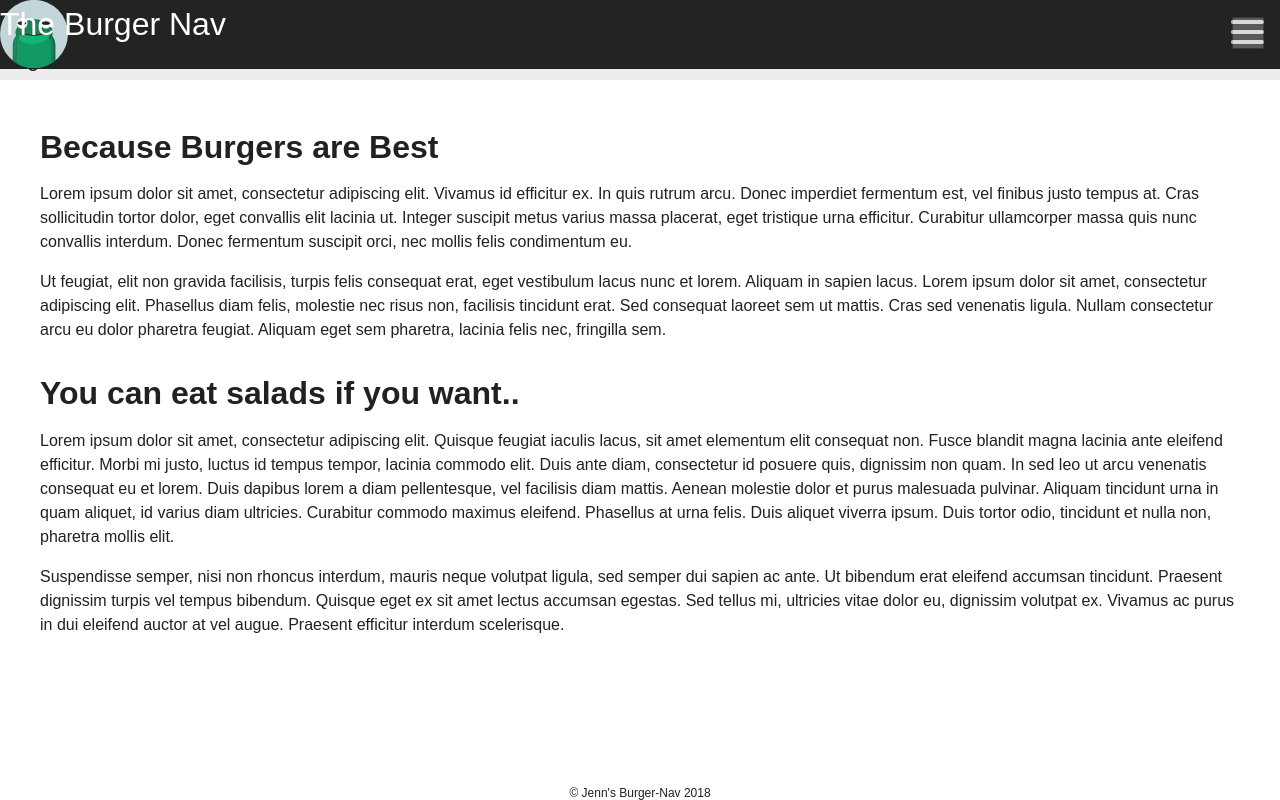
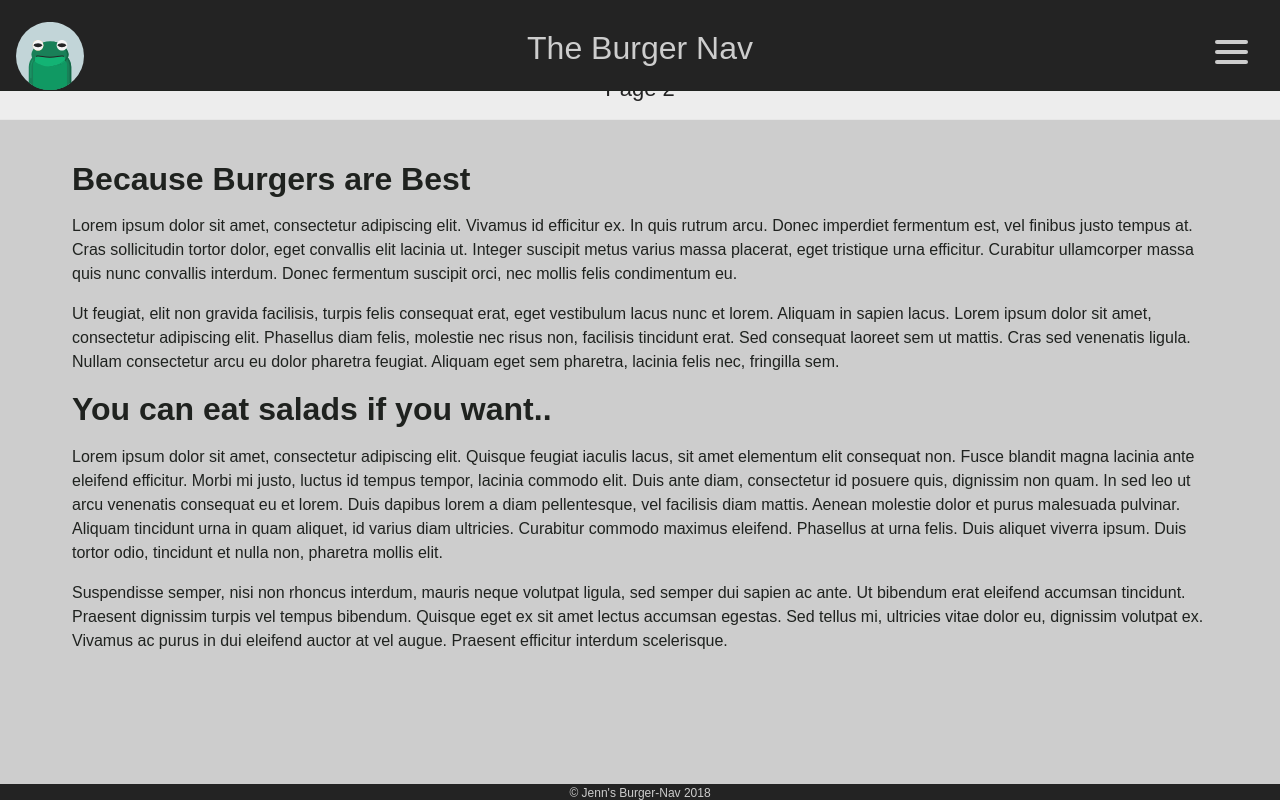
Before and after one commit to acl-devsign-winter-2018/burger-nav, a website built with webpack: page src/index.html in a window 1280 px wide. Built offline with nearby package versions, Linux system fonts and the light colour scheme; some packages are replaced by stand-ins of ours; files whose address does not match are found by name.

Commit message:
Burger nav is done

```diff
--- a/package.json
+++ b/package.json
@@ -11,7 +11,7 @@
     "start": "webpack-dev-server",
     "build": "webpack"
   },
-  "author": "Anwar Montasir",
+  "author": "Jennifer Elton based on Alchemy Code Labs template",
   "license": "ISC",
   "devDependencies": {
     "autoprefixer": "^7.2.4",
--- a/src/components/app/app.css
+++ b/src/components/app/app.css
@@ -14,13 +14,13 @@
 #main-content {grid-area: content;}
 #main-footer  {grid-area: footer;}
 
-h1 {font-size: 2.5em;}
+
 h2 {font-size: 2em;}
 h3 {font-size: 1.5em;}
 h4 {font-size: 1.25em;}
 small {font-size: .75em;}
 
-h1, h2, h3, h4 {
+h2, h3, h4 {
     line-height: 1.2;
     font-weight: 700;
     margin: 2rem 0 1rem;
@@ -30,7 +30,12 @@ p {
     margin-bottom: 1rem;
 }
 
-footer {
+#main-footer {
     text-align: center;
     padding: $contentPadding;
+    background-color: #232323;
 }
+
+small {
+    color: #CDCDCD;
+}
--- a/src/components/content/content.css
+++ b/src/components/content/content.css
@@ -28,7 +28,15 @@
 @media (min-width: 720px) {
     main {
         margin: 6rem 0 3rem;
-        article {animation: dropMain .35s ease-out;}
+        article {
+            animation: dropMain .35s ease-out;
+            h2 {
+                margin: 0 2rem 1rem;
+            }
+            p {
+               margin: 0 2rem 1rem;
+            }
+        }
     }
     @keyframes dropMain {
         0% {
--- a/src/components/header/header.css
+++ b/src/components/header/header.css
@@ -4,35 +4,44 @@
   position: relative;
 }
 
-.title {
-  color:white;
+h1 {
+  color:#CDCDCD;
+  padding-top: 1em;
+  display: flex;
+  align-items: auto;
   z-index: 5;
-  position: absolute;
+  margin: 0 auto;
+  font-size: 2em;
+  max-width: 60%;
+}
 
-  margin: auto;
-  font-size: 2em;
+#flex-header {
+  display: flex;
+  justify-content: space-around;
+  align-items: center;
+  text-align: center;
+
 }
 
 #logo {
   background: #232323;
+  display: flex;
   border-bottom: 1px solid ;
-  padding: $contentPadding;
+  padding-top: 3em;
+  padding-left: 2em;
   position: absolute;
   width: 100%;
   z-index: 2;
   img {width: 68px;}
 }
 
-body
-{
+body {
   margin: 0;
   padding: 0;
-  background: white;
+  background: #CDCDCD;
   color: #1f221f;
   font-family: "Avenir Next", "Avenir", sans-serif;
   }
-
-
 
  a {
   text-decoration: none;
@@ -40,13 +49,11 @@ body
   transition: color 0.3s ease;
 }
 
-a:hover
-{
-  color:#00b179 ;
+a:hover {
+  color:tomato ;
 }
 
-#menuToggle input
-{
+#menuToggle input {
   display: block;
   width: 40px;
   height: 32px;
@@ -54,13 +61,12 @@ a:hover
   top: 14px;
   right: 9px;
   cursor: pointer;
-  opacity: 0.25;
+  opacity: 0;
   z-index: 4;
   -webkit-touch-callout: none;
 }
 
-#menuToggle span
-{
+#menuToggle span {
   display: block;
   width: 33px;
   height: 4px;
@@ -71,7 +77,6 @@ a:hover
   z-index: 3;
   top: 20px;
   right: 1rem;
-   transform-origin: 4px 0px;
    transition: transform 0.5s cubic-bezier(0.77,0.2,0.05,1.0),
               background 0.5s cubic-bezier(0.77,0.2,0.05,1.0),
               opacity 0.55s ease;
@@ -79,50 +84,48 @@ a:hover
               &:nth-child(3) {transform: translate(0, 20px);}
 }
 
-#menuToggle input:checked ~ span
-{
-  opacity: 0;
-  transform: rotate(45deg) translate(-2px, -1px);
-  background: #232323;
+#menuToggle input:checked ~ span {
+  transform: rotate(45deg) translate(17px, 12px);
 }
 
-
-#menuToggle input:checked ~ span:nth-last-child(3)
-{
-  opacity: 0;
-  transform: rotate(0deg) scale(0.2, 0.2);
+#menuToggle input:checked ~ span:nth-last-child(3) {
+  transform: rotate(0deg) scale(0, 0);
+  background:#232323;
 }
 
-
-#menuToggle input:checked ~ span:nth-last-child(2)
-{
-  transform: rotate(-45deg) translate(0, -1px);
+#menuToggle input:checked ~ span:nth-last-child(2) {
+  transform: rotate(-45deg) translate(-12px, 17px);
 }
 
-#menu
-{
+#menu {
   position: absolute;
+  z-index: 1;
   width: 100%;
-  top: 80px;
+  top: 120px;
+  left:0;
   background: #ededed;
   list-style-type: none;
-  /* -webkit-font-smoothing: antialiased; */
-
-
   transform-origin: 0% 0%;
   transform: translate(0, -100%);
-
   transition: transform 0.5s cubic-bezier(0.77,0.2,0.05,1.0);
 }
 
-#menu li
-{
-  padding: 10px 0;
+#menu li {
+  padding: .9em 0;
   font-size: 22px;
 }
 
-
-#menuToggle input:checked ~ ul
-{
+#menuToggle input:checked ~ ul {
   transform: none;
 }
+
+@media (min-width: 700px) {
+  #menuToggle span {
+    top: 2.5em;
+    right: 2rem;
+  }
+  #menuToggle input {
+    top: 2.5em;
+    right: 2rem;
+  }
+}
--- a/src/components/header/header.html
+++ b/src/components/header/header.html
@@ -1,9 +1,6 @@
-
+<div id="flex-header">
   <div id="logo"><img src="frog.svg" alt="frog logo"></div>
-<nav>
-<div class="title"><p>The Burger Nav</p></div>
-
-</nav>
+  <h1>The Burger Nav</h1>
   <nav role="navigation">
       <div id="menuToggle">
           <input type="checkbox" />
@@ -11,10 +8,9 @@
             <span></span>
             <span></span>
         <ul id="menu">
-        <a href="#"><li>Page 1</li></a>
-        <a href="#"><li>Page 2</li></a>
-        <a href="#"><li>Page 3</li></a>
-        <a href="#"><li>Page 4</li></a>
+          <li><a href="#page1">Page 1</a></li>
+          <li><a href="#page2">Page 2</a></li>
         </ul>
       </div>
   </nav>
+</div>
```
Lines whose indentation alone changed are shown as unchanged.
